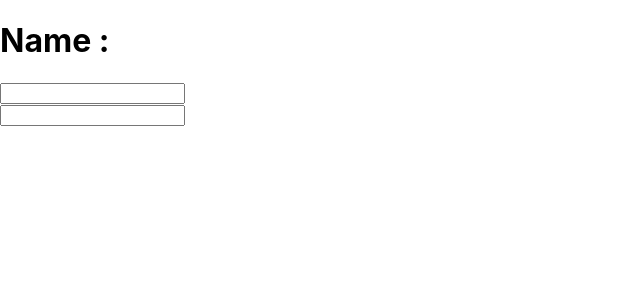
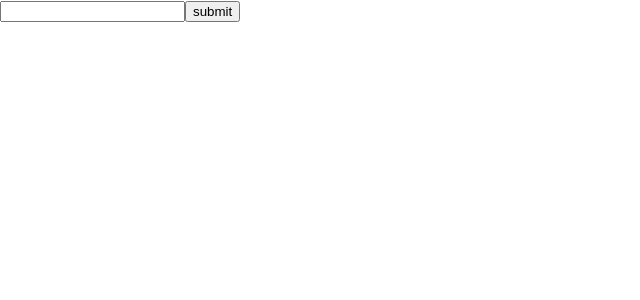
Before and after one commit to bhargavipatnana12/practice, a React (Create React App) app: page / in a window 1280 px wide. Shown: the top 300 px of the page, without its empty margins (0-640 px from the left). Built offline with nearby package versions, Linux system fonts and the light colour scheme.

Commit message:
uncontrolled components--elements data can be controlled by DOM itself

```diff
--- a/src/App.js
+++ b/src/App.js
@@ -1,10 +1,16 @@
 import React from "react";
-import Controlled from "./Controlled";
 
 const App = () => {
+  const inputRef = React.useRef("");
+  const submitHandler = (e) => e.preventDefault();
+
+  alert(inputRef.current.value);
   return (
     <div>
-      <Controlled />
+      <form onSubmit={submitHandler}>
+        <input type="text" ref={inputRef} />
+        <input type="submit" value="submit" />
+      </form>
     </div>
   );
 };
--- a/src/index.js
+++ b/src/index.js
@@ -6,9 +6,9 @@ import reportWebVitals from "./reportWebVitals";
 
 const root = ReactDOM.createRoot(document.getElementById("root"));
 root.render(
-  <React.StrictMode>
+  <>
     <App />
-  </React.StrictMode>,
+  </>,
 );
 
 // If you want to start measuring performance in your app, pass a function
```
